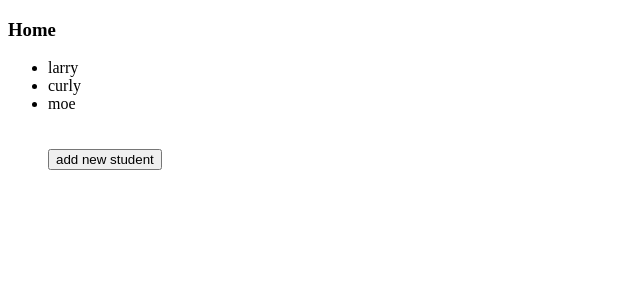
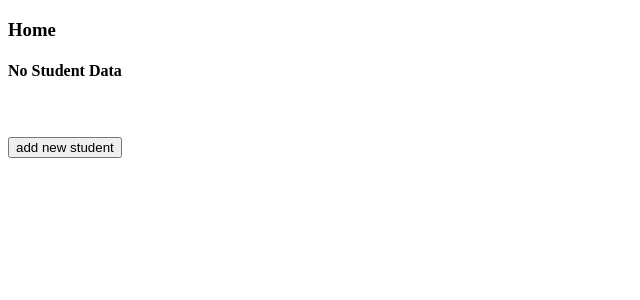
Before and after one commit to shoalinm0nkey/student-list, an Angular app: page / in a window 1280 px wide. Shown: the top 300 px of the page, without its empty margins (0-640 px from the left). Built offline with nearby package versions, Linux system fonts and the light colour scheme.

Commit message:
Showing student list...
I hope, we have to add some students to verify

```diff
--- a/src/app/home/home.component.html
+++ b/src/app/home/home.component.html
@@ -1,15 +1,20 @@
 <h3>Home</h3>
 
-<ul>
-    <li>
-        larry
+<h4
+    *ngIf="students.length === 0"
+>
+    No Student Data
+</h4>
+
+<ul
+    *ngIf="students.length > 0"
+>
+    <li
+        *ngFor="let s of students"
+    >
+        {{ s.name }} ({{ s.degreeProgram }})
     </li>
-    <li>
-        curly
-    </li>
-    <li>
-        moe
-    </li>
+</ul>
 
 <br>
 <br>
@@ -19,4 +24,3 @@
 >
     add new student
 </button>
-</ul>
--- a/src/app/home/home.component.ts
+++ b/src/app/home/home.component.ts
@@ -1,5 +1,6 @@
 import { Component, OnInit } from '@angular/core';
 import { Router } from '@angular/router';
+import { StudentDataService, Student } from '../student-data.service';
 
 @Component({
   selector: 'app-home',
@@ -8,9 +9,15 @@
 })
 export class HomeComponent implements OnInit {
 
-  constructor(private router: Router) { }
+  constructor(
+      private router: Router
+      , private studentDataSvc: StudentDataService
+    ) { }
+
+  students: Student[];
 
   ngOnInit(): void {
+    this.students = this.studentDataSvc.getStudents();
   }
 
   addStudent() {
```
Lines whose indentation alone changed are shown as unchanged.
